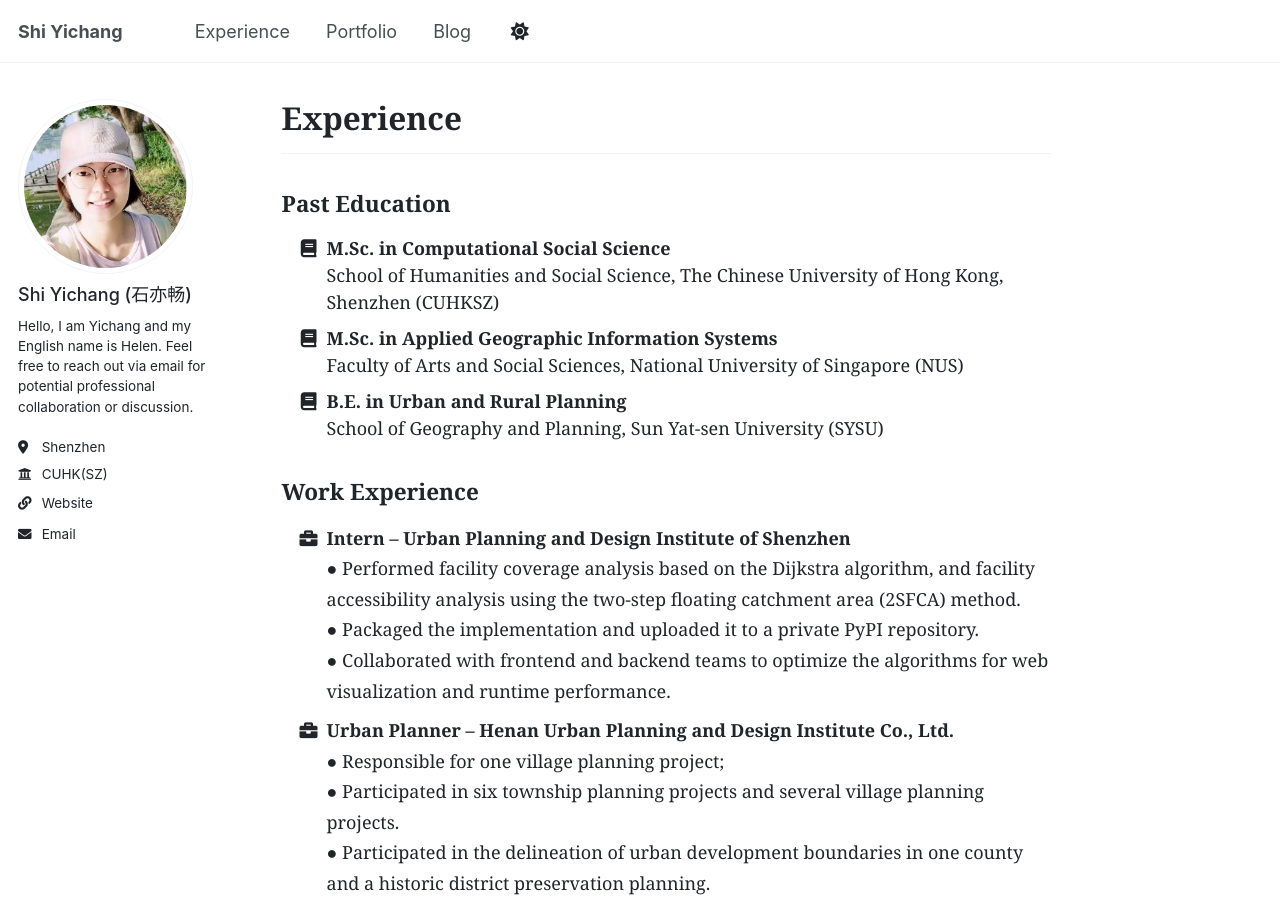
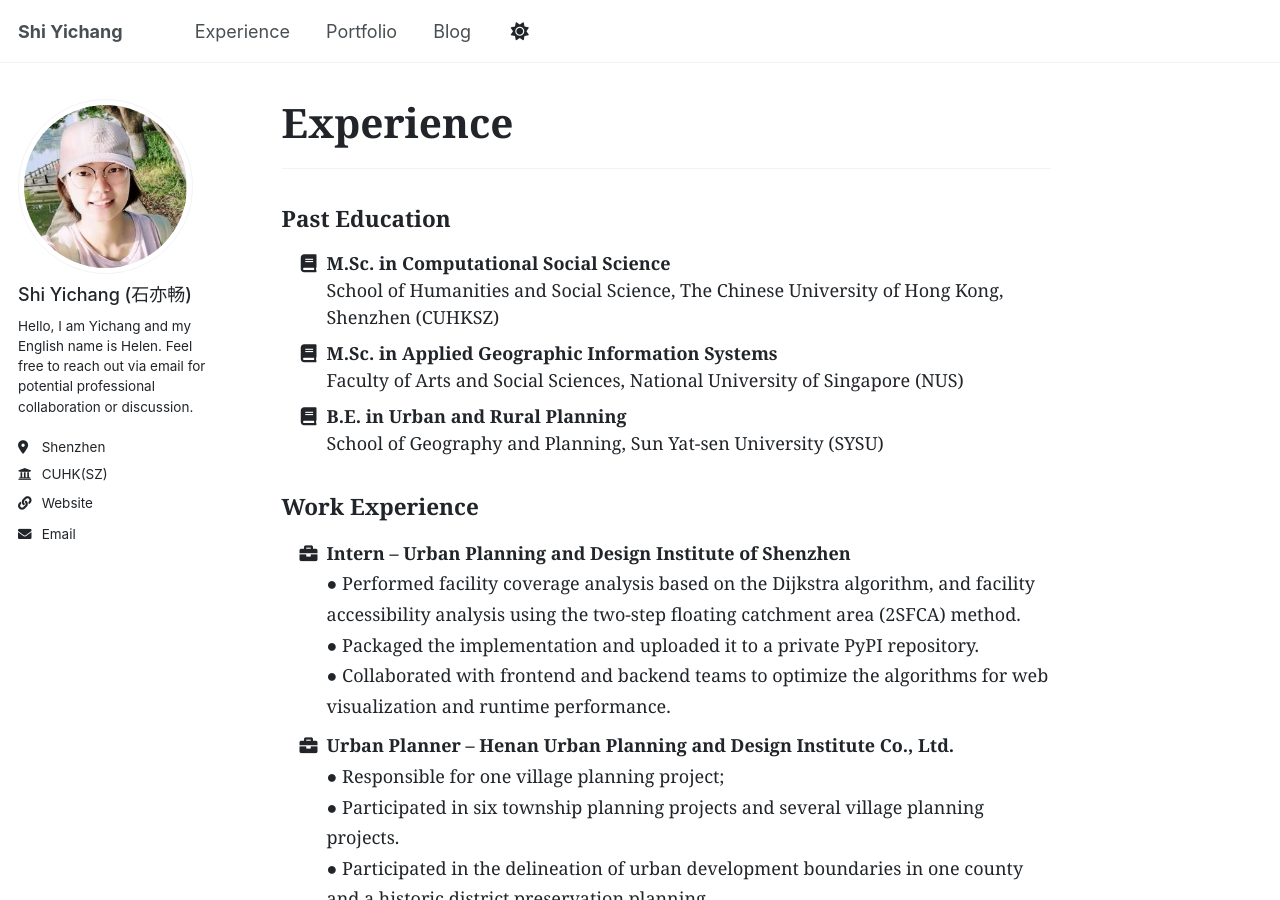
Before and after one commit to Helensyc/helensyc.github.io, a Jekyll site: the page built from _pages/experience.md, in a window 1280 px wide and 900 px high. Built offline with Jekyll 4.4.1, drawn with Linux system fonts in a browser that asks for light colours.

Commit message:
Update experience.md

```diff
--- a/_pages/experience.md
+++ b/_pages/experience.md
@@ -4,7 +4,7 @@ permalink: /experience/
 author_profile: true
 ---
 
-<h2 style="font-size: 1.75rem; font-weight: 600; font-family: Georgia, serif; margin-bottom: 1.5rem;">
+<h2 style="font-size: 2.25rem; font-weight: 600; font-family: Georgia, serif; margin-bottom: 1.5rem;">
   Experience
 </h2>
 
```
